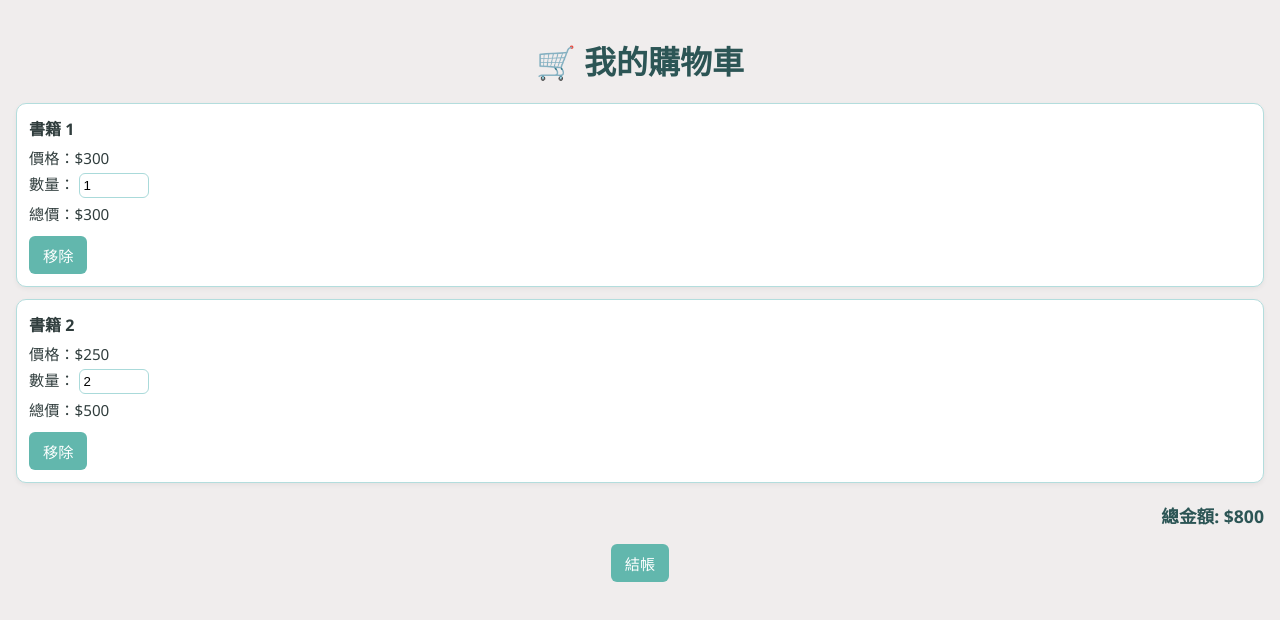
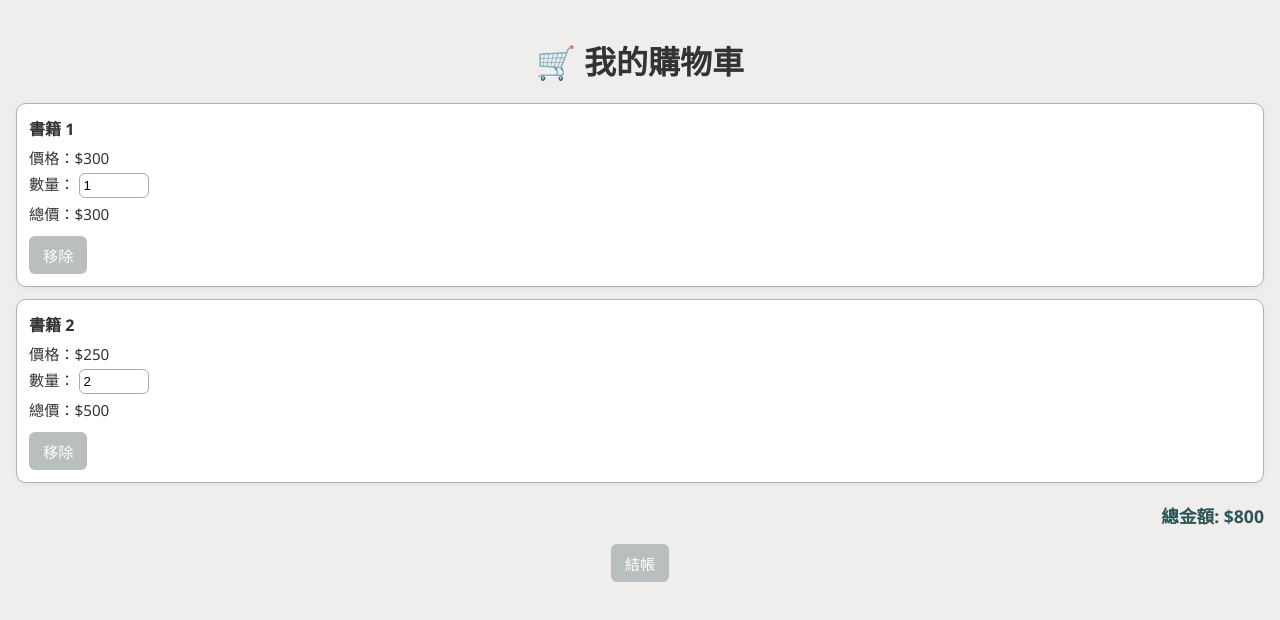
Before and after one commit to AmooAAA/bookstore-frontend, a website: page public/cart.html in a window 1280 px wide. Drawn offline with Linux system fonts and the light colour scheme.

```diff
--- a/public/cart.html
+++ b/public/cart.html
@@ -8,7 +8,7 @@
     body {
       font-family: "Segoe UI", sans-serif;
       background-color: #f0eded; /* 背景 */
-      color: #303d3d; /* 深一點的青灰色文字 */
+      color: #333; /* 深一點的青灰色文字 */
       padding: 16px;
       margin: 0;
     }
@@ -16,12 +16,12 @@
     h1 {
       text-align: center;
       margin-bottom: 20px;
-      color: #2c5555;
+      color: #333;
     }
 
     .cart-item {
       background-color: #ffffff;
-      border: 1px solid #b3dddd;
+      border: 1px solid #abb3b3;
       border-radius: 10px;
       padding: 12px;
       margin-bottom: 12px;
@@ -53,12 +53,12 @@
     input[type="number"] {
       width: 60px;
       padding: 4px;
-      border: 1px solid #aadada;
+      border: 1px solid #ababab;
       border-radius: 6px;
     }
 
     button {
-      background-color: #62b7ad; /* 清新的藍綠色 */
+      background-color: #b9bebe; /* 清新的藍綠色 */
       color: #fff;
       border: none;
       padding: 8px 14px;
@@ -69,7 +69,7 @@
     }
 
     button:hover {
-      background-color: #3da79d;
+      background-color: #787a7a;
     }
 
     #total {
```
